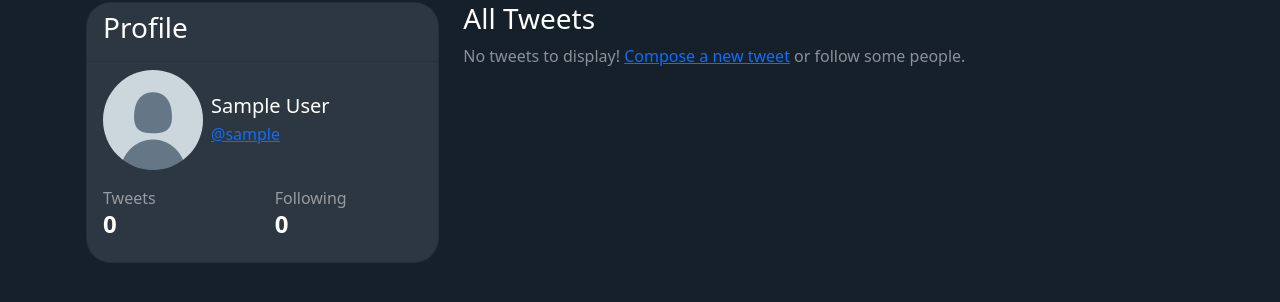
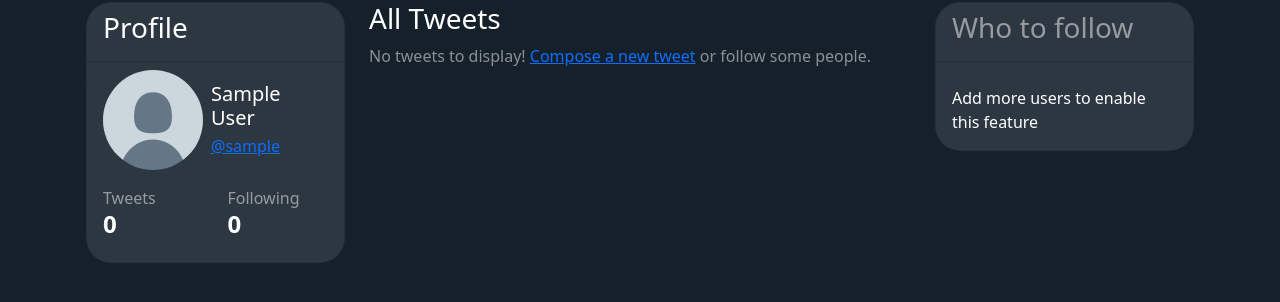
Before and after one commit to luisfff29/twitterclone, a Django app: page /home/ in a window 1280 px wide. Shown: the part 88-390 px from the top of the page. Run offline with Django 3.2, Linux system fonts and the light colour scheme; the visitor is signed in with stand-in values (Sample User, id 1); data comes from the database, SQL or seed files in the repository; data that the repository does not hold is empty; some libraries are stand-ins or nearby versions.

Commit message:
add who to follow card for index page

```diff
--- a/static/css/style.css
+++ b/static/css/style.css
@@ -7,7 +7,7 @@
 }
 
 * {
-  background-color: var(--bg-dark);
+  /* background-color: var(--bg-dark); */
   background-color: inherit;
   color: white;
 }
@@ -55,6 +55,16 @@ body {
 .profile-avatar {
   height: 100px;
   width: 100px;
+}
+
+/*** Follow card ***/
+
+#followCard * {
+  background-color: transparent;
+}
+
+.carousel-indicators .active {
+  background-color: white !important;
 }
 
 /*** General ***/
--- a/templates/base.html
+++ b/templates/base.html
@@ -60,14 +60,12 @@
     {% endif %}
 
     <div class="row">
-      <div class="col-md-4">
-        {% block profile_card_block %}
-        {% endblock %}
-      </div>
-      <div class="col-md-8">
-        {% block body_block %}
-        {% endblock %}
-      </div>
+      {% block profile_card_block %}
+      {% endblock %}
+      {% block body_block %}
+      {% endblock %}
+      {% block follow_block %}
+      {% endblock %}
     </div>
   </div>
 
--- /dev/null
+++ b/templates/follow_card.html
@@ -0,0 +1,43 @@
+<!DOCTYPE html>
+{% load static %}
+<div class="card rounded-xl bg-profile mb-4" id="followCard">
+  <div class="card-header">
+    <h3 class="text-white-50">Who to follow</h3>
+  </div>
+  <div class="pt-2">
+    {% if no_users %}
+    <div class="card-body">Add more users to enable this feature</div>
+    {% else %}
+    <div id="carouselFollowing" class="carousel slide pb-4" data-ride="carousel">
+      <ol class="carousel-indicators w-50 m-0 mx-auto">
+        <li data-target="#carouselFollowing" data-slide-to="0" class="active bg-tweet"></li>
+        {% for num in who_to_follow|slice:"1:" %}
+        <li data-target="#carouselFollowing" data-slide-to={{ forloop.counter }} class="bg-tweet"></li>
+        {% endfor %}
+      </ol>
+      <div class="carousel-inner text-center">
+        <div class="carousel-item active">
+          <img class="rounded-circle profile-avatar" src="{% static 'images/avatar.png' %}" alt="default avatar">
+          <br>
+          <a href="{% url 'profile' who_to_follow|first  %}">@{{ who_to_follow|first }}</a>
+        </div>
+        {% for usr in who_to_follow|slice:"1:" %}
+        <div class=" carousel-item">
+          <img class="rounded-circle profile-avatar" src="{% static 'images/avatar.png' %}" alt="default avatar">
+          <br>
+          <a href=" {% url 'profile' usr.username %}">@{{ usr.username }}</a>
+        </div>
+        {% endfor %}
+      </div>
+      <a class="carousel-control-prev" href="#carouselFollowing" role="button" data-slide="prev">
+        <span class="carousel-control-prev-icon" aria-hidden="true"></span>
+        <span class="sr-only">Previous</span>
+      </a>
+      <a class="carousel-control-next" href="#carouselFollowing" role="button" data-slide="next">
+        <span class="carousel-control-next-icon" aria-hidden="true"></span>
+        <span class="sr-only">Next</span>
+      </a>
+    </div>
+    {% endif %}
+  </div>
+</div>
--- a/templates/profile_card.html
+++ b/templates/profile_card.html
@@ -27,8 +27,12 @@
       </div>
       <div class="col">
         <span class="text-white-50">Following</span>
+        {% if data.following.count == 0 %}
+        <span class="d-block h4 font-weight-bolder">{{ data.following.count }}</span>
+        {% else %}
         <span data-toggle="modal" data-target="#following" class="d-block h4 font-weight-bolder"
-          style="cursor: pointer;">{{ data.following.count }}</span>
+          style="cursor: pointer; width: min-content;">{{ data.following.count }}</span>
+        {% endif %}
       </div>
     </div>
 
--- a/templates/tweet/tweet.html
+++ b/templates/tweet/tweet.html
@@ -1,10 +1,13 @@
 {% extends 'base.html' %}
 
 {% block profile_card_block %}
+<div class="col-md-4">
   {% include 'profile_card.html' with data=user %}
+</div>
 {% endblock %}
 
 {% block body_block %}
+<div class="col-md-8">
   <h3>Tell everybody what you're up to!</h3>
   <h3>What's new? What's changed?</h3>
   <form method="POST">
@@ -12,4 +15,5 @@
     {{ form.body }}
     <input class="btn color-btn rounded-pill px-5 py-2 float-right" type="submit" value="Tweet!" />
   </form>
+</div>
 {% endblock %}
--- a/templates/twitteruser/index.html
+++ b/templates/twitteruser/index.html
@@ -3,10 +3,13 @@
 {% load static %}
 
 {% block profile_card_block %}
+<div class="col-md-3">
   {% include 'profile_card.html' with data=user %}
+</div>
 {% endblock %}
 
 {% block body_block %}
+<div class="col-md-6">
   <h3>All Tweets</h3>
   <div>
     {% for tweet in all_tweets %}
@@ -16,4 +19,15 @@
       people.</p>
     {% endfor %}
   </div>
+</div>
 {% endblock  %}
+
+{% block follow_block %}
+<div class="col-md-3">
+  {% if who_to_follow|length > 1 %}
+  {% include 'follow_card.html' %}
+  {% else %}
+  {% include 'follow_card.html' with no_users=True %}
+  {% endif %}
+</div>
+{% endblock %}
--- a/templates/twitteruser/profile.html
+++ b/templates/twitteruser/profile.html
@@ -2,15 +2,17 @@
 {% extends 'base.html' %}
 
 {% block profile_card_block %}
+<div class="col-md-4">
   {% include 'profile_card.html' with data=profile_user %}
+</div>
 {% endblock %}
 
 {% block body_block %}
-
+<div class="col-md-8">
   {% for tweet in tweets %}
   {% include 'tweet_card.html' with data=tweet %}
   {% empty %}
   <p class="text-white-50">It looks like this user hasn't tweeted anything yet...</p>
   {% endfor %}
-
+</div>
 {% endblock  %}
--- a/twitteruser/models.py
+++ b/twitteruser/models.py
@@ -11,4 +11,4 @@ class CustomUser(AbstractUser):
     REQUIRED_FIELDS = ['full_name', 'email']
 
     def __str__(self):
-        return self.full_name
+        return self.username
```
Also changed, not shown: templates/notification/notification.html (+4 -4 lines), templates/tweet/detail.html (+7 -5 lines). Lines whose indentation alone changed are shown as unchanged.
